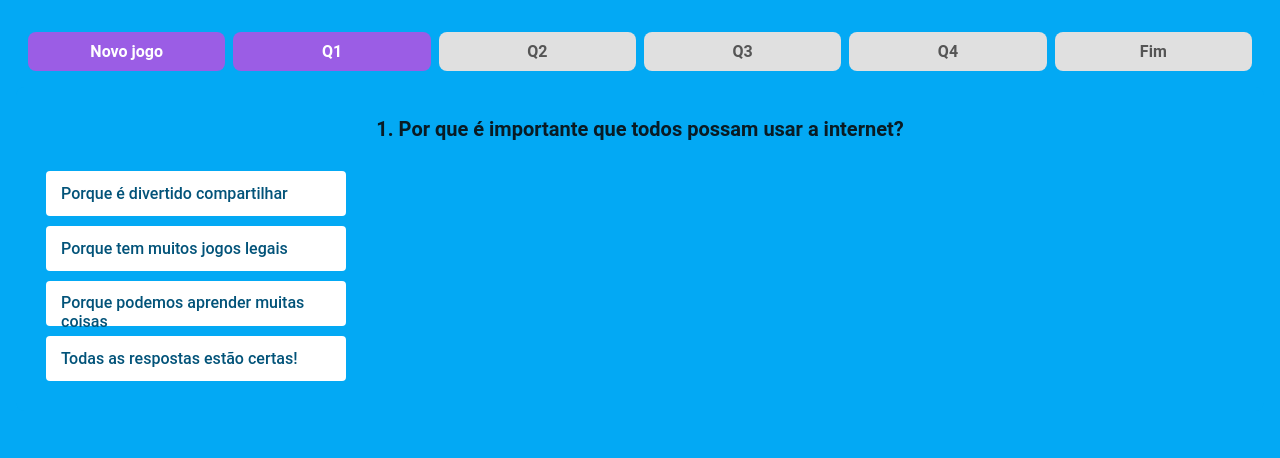
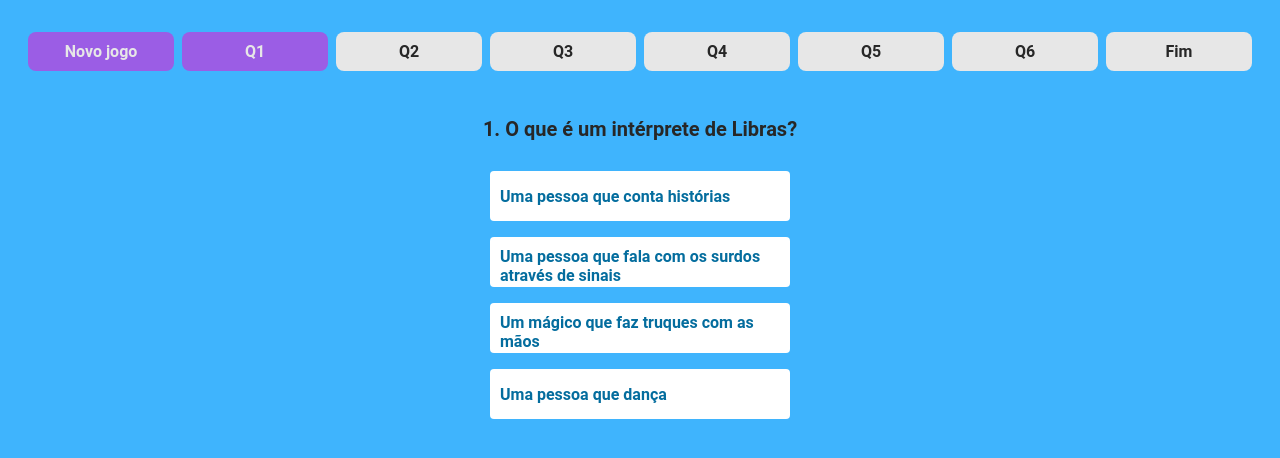
Before and after one commit to MahFelix/universo-diverso, a React (Vite) app: page /quiz in a window 1280 px wide. Both pictures are taken after a click on the button "JOGAR". Shown: the top 458 px of the page. Built offline with nearby package versions, Linux system fonts and the light colour scheme.

Commit message:
ajustes quiz

```diff
--- a/src/components/QuizQuestion.jsx
+++ b/src/components/QuizQuestion.jsx
@@ -1,9 +1,12 @@
+import { CheckBoxOutlined,  } from '@mui/icons-material';
+
 import {
   QuestionContainer,
   QuestionText,
   OptionsGrid,
   OptionButton,
   ContinueButton,
+  FeedbackText
 } from "../styles/Quiz";
 
 function QuizQuestion({
@@ -16,7 +19,9 @@ function QuizQuestion({
 }) {
   return (
     <QuestionContainer role="region" aria-labelledby={`question-${question.id}`}>
-      <QuestionText id={`question-${question.id}`}>{question.id}. {question.text}</QuestionText>
+      <QuestionText tabIndex="0"  id={`question-${question.id}`} >
+          {question.id}. {question.text}
+      </QuestionText>
 
       <OptionsGrid>
         {question.options.map((option) => (
@@ -25,43 +30,30 @@ function QuizQuestion({
             selected={selectedAnswer === option.id}
             onClick={() => !showFeedback && onAnswerSelect(option.id)}
             aria-checked={selectedAnswer === option.id}
-            role="radio"
+            role="option"
             style={{
               backgroundColor:
                 showFeedback
                   ? option.id === question.correctAnswer
-                    ? "#4CAF50"
+                    ? "var(--green-button-color)"
                     : selectedAnswer === option.id
-                    ? "#B22222"
+                    ? "var(--red-button-color)"
                     : ""
                   : "",
-              color: showFeedback && option.id === question.correctAnswer ? "#FFFFFF" : "",
+              color: showFeedback && option.id == question.correctAnswer ? "#272727" : "",
               cursor: showFeedback ? "default" : "pointer",
             }}
           >
             {option.text}
-            {showFeedback && (
-              <>
-                {option.id === question.correctAnswer && (
-                  <span role="img" aria-label="resposta correta">
-                    ✅
-                  </span>
-                )}
-                {selectedAnswer === option.id && option.id !== question.correctAnswer && (
-                  <span role="img" aria-label="resposta errada">
-                    ❌
-                  </span>
-                )}
-              </>
-            )}
+            {showFeedback}
           </OptionButton>
         ))}
       </OptionsGrid>
 
       {showFeedback && (
-        <div className="feedback-popup">
-          <p>{feedback}</p>
-          <ContinueButton onClick={onContinue}>Próxima pergunta</ContinueButton>
+        <div className="feedbackDiv">
+          <FeedbackText id={`feedback da questão-${feedback}`}>{feedback}</FeedbackText>
+          <ContinueButton  aria-label="Botão para próxima pergunta" onClick={onContinue}>Próxima pergunta</ContinueButton>
         </div>
       )}
     </QuestionContainer>
--- a/src/pages/QuizContainer.jsx
+++ b/src/pages/QuizContainer.jsx
@@ -8,67 +8,98 @@ import { Container, ProgressBar, ProgressStep } from "../styles/Quiz";
 const quizData = {
   title: "Quiz de Acessibilidade",
   description:
-    "Vamos aprender juntos sobre como tornar a internet um lugar legal para todos!",
+    "Entenda as questões e desafios da acessibilidade digital para usuários com deficiência",
   questions: [
     {
       id: 1,
-      text: "Por que é importante que todos possam usar a internet?",
+      text: "O que é um intérprete de Libras?",
       options: [
-        { id: "a", text: "Porque é divertido compartilhar" },
-        { id: "b", text: "Porque tem muitos jogos legais" },
-        { id: "c", text: "Porque podemos aprender muitas coisas" },
-        { id: "d", text: "Todas as respostas estão certas!" },
+        { id: "a", text: "Uma pessoa que conta histórias" },
+        { id: "b", text: "Uma pessoa que fala com os surdos através de sinais" },
+        { id: "c", text: "Um mágico que faz truques com as mãos" },
+        { id: "d", text: "Uma pessoa que dança" },
+      ],
+      correctAnswer: "b",
+      feedback:
+        "Isso mesmo! A Libras é a língua de sinais brasileira, usada para que as pessoas surdas possam se comunicar!",
+      incorrectFeedback:
+        "Não foi dessa vez. Um intérprete de Libras é pessoa que fala com os surdos através de sinais. A Libras é a língua de sinais brasileira, usada para que as pessoas surdas possam se comunicar!",
+    },
+    {
+      id: 2,
+      text: "Por que devemos perguntar como ajudar alguém, em vez de supor?",
+      options: [
+        { id: "a", text: "Porque é desinteressante" },
+        { id: "b", text: "Para evitar conversas" },
+        { id: "c", text: "Para garantir que a ajuda realmente atenda às necessidades da pessoa" },
+        { id: "d", text: "Porque só algumas pessoas gostam de ajuda" },
+      ],
+      correctAnswer: "c",
+      feedback:
+        "Isso mesmo! Perguntar é uma maneira respeitosa de oferecer apoio!",
+      incorrectFeedback:
+        "Não foi dessa vez. Devemos perguntar antes de ajudar alguém, para garantir que a ajuda realmente atenda às necessidades da pessoa perguntar é uma maneira respeitosa de oferecer apoio!",
+    },
+    {
+      id: 3,
+      text: "O que é acessibilidade digital",
+      options: [
+        { id: "a", text: "Uma maneira de conectar computadores" },
+        { id: "b", text: "Aumentar a velocidade de internet" },
+        { id: "d", text: "Um novo tipo de jogo" },
+        { id: "d", text: "Garantir que pessoas com diferentes habilidades possam usar sites e aplicativos" },
+
       ],
       correctAnswer: "d",
       feedback:
-        "Isso mesmo! A internet é para todos se divertirem, aprenderem e compartilharem juntos! 🌈",
+        "Isso mesmo! A acessibilidade digital é essencial para todos terem acesso à informação online!",
       incorrectFeedback:
-        "Quase lá! Lembre-se que a internet tem muitas coisas legais para todos! 😊",
+        "Não foi dessa vez. Acessibilidade digital é garantir que pessoas com diferentes habilidades possam usar sites e aplicativos a acessibilidade digital é essencial para todos terem acesso à informação online!",
     },
     {
-      id: 2,
-      text: "Como podemos ajudar um amigo que não enxerga a usar o computador?",
+      id: 4,
+      text: "O que podemos fazer se um amigo autista não quiser participar de uma atividade?",
       options: [
-        { id: "a", text: "Com um leitor de tela especial" },
-        { id: "b", text: "Descrevendo as imagens" },
-        { id: "c", text: "Usando sons e músicas" },
-        { id: "d", text: "Todas as formas ajudam!" },
+        { id: "a", text: "Forçá-lo a ir" },
+        { id: "b", text: "Respeitar sua escolha e oferecer apoio, se ele mudar de ideia" },
+        { id: "c", text: "Falar mal dele" },
+        { id: "d", text: "Ignorar o que ele sente" },
+      ],
+      correctAnswer: "b",
+      feedback:
+        "Isso mesmo! É essencial respeitar as decisões de cada pessoa e ser um amigo compreensivo!",
+      incorrectFeedback:
+        "Não foi dessa vez. Se seu amigo não quiser participar, você deve respeitar sua escolha e oferecer apoio, se ele mudar de ideia. É essencial respeitar as decisões de cada pessoa e ser um amigo compreensivo!",
+    },
+    {
+      id: 5,
+      text: "Por que é importante ter legendas em filmes?",
+      options: [
+        { id: "a", text: "Porque é bonito" },
+        { id: "b", text: "Para que pessoas surdas ou com dificuldades auditivas possam entender e aproveitar o filme" },
+        { id: "c", text: "Para que as pessoas que falam outras línguas possam entender" },
+        { id: "d", text: " Apenas para adicionar informações" },
+      ],
+      correctAnswer: "b",
+      feedback:
+        "Isso mesmo!  As legendas garantem que todos possam aproveitar as histórias contadas nos filmes!",
+      incorrectFeedback:
+        "Não foi dessa vez. As legendas são importantes para que pessoas surdas ou com dificuldades auditivas possam entender e aproveitar o filme. Elas garantem que todos possam aproveitar as histórias contadas nos filmes!",
+    },
+    {
+      id: 6,
+      text: "Como as rampas ajudam as pessoas?",
+      options: [
+        { id: "a", text: "Elas não ajudam" },
+        { id: "b", text: "Elas são perigosas" },
+        { id: "c", text: "Elas servem apenas para os cães" },
+        { id: "d", text: "Elas permitem que pessoas com dificuldades de mobilidade entrem em locais altos" },
       ],
       correctAnswer: "d",
       feedback:
-        "Parabéns! Existem várias formas de ajudar nossos amigos a usarem o computador! 🌟",
+        "Isso mesmo! Elas permitem que pessoas com dificuldades de mobilidade entrem em locais altos. Rampas são essenciais para garantir que todos consigam acessar diferentes lugares!",
       incorrectFeedback:
-        "Tente novamente! Existem muitas maneiras de ajudar nossos amigos. 🤗",
-    },
-    {
-      id: 3,
-      text: "Qual é a melhor forma de fazer um vídeo para todos os amigos?",
-      options: [
-        { id: "a", text: "Colocando legendas coloridas" },
-        { id: "b", text: "Usando uma linguagem simples" },
-        { id: "c", text: "Falando devagar e claro" },
-        { id: "d", text: "Todas as opções juntas!" },
-      ],
-      correctAnswer: "d",
-      feedback:
-        "Isso mesmo! Quanto mais formas diferentes de entender o vídeo, melhor para todos! 🎥✨",
-      incorrectFeedback:
-        "Continue tentando! Pense em como todos os amigos podem entender o vídeo. 🎬",
-    },
-    {
-      id: 4,
-      text: "O que é acessibilidade?",
-      options: [
-        { id: "a", text: "É um jogo muito legal" },
-        { id: "b", text: "É uma forma de fazer amigos" },
-        { id: "c", text: "É deixar tudo fácil para todos" },
-        { id: "d", text: "É um tipo de brincadeira" },
-      ],
-      correctAnswer: "c",
-      feedback:
-        "Certinho! Acessibilidade é fazer com que todos possam participar facilmente! 🌈✨",
-      incorrectFeedback:
-        "Quase lá! Pense em como podemos ajudar todos a participarem juntos! 🤝",
+        "Não foi dessa vez. As rampas permitem que pessoas com dificuldades de mobilidade entrem em locais altos. Rampas são essenciais para garantir que todos consigam acessar diferentes lugares!",
     },
   ],
 };
@@ -155,7 +186,7 @@ function QuizContainer() {
             path={`questao/${question.id}`}
             element={
               <>
-                <ProgressBar>
+                <ProgressBar id={`question-${question.id}`}>
                   <ProgressStep active={currentQuestion >= 0}>Novo jogo</ProgressStep>
 
                   {quizData.questions.map((_, index) => (
--- a/src/styles/Quiz.js
+++ b/src/styles/Quiz.js
@@ -8,7 +8,7 @@ export const Container = styled.div`
   flex-direction: column;
   height: 100vh;
   width: 100vw;
-  background-color: #03a9f4;
+  background-color: var(--blue-card);
   padding: 1rem;
   box-sizing: border-box;
   overflow: hidden;
@@ -31,8 +31,8 @@ export const ProgressStep = styled.div`
   margin: 0 4px;
   border-radius: 8px;
   font-weight: bold;
-  background-color: ${(props) => (props.active ? "#9b5de5" : "#e0e0e0")};
-  color: ${(props) => (props.active ? "#fff" : "#555")};
+  background-color: ${(props) => (props.active ? "var(--progress-violet)" : "var(--secondary-color)")};
+  color: ${(props) => (props.active ? "var(--secondary-color)" : "var(--primary-color)")};
 `;
 
 //
@@ -76,47 +76,52 @@ export const HeaderText = styled.h3`
   text-align: center;
   font-size: 18px;
   margin-top: 5px;
-  color: #4caf50;
+  color: var(--green-button-color);
+`;
+
+export const feedbackDiv = styled.div `
+  display: flex;
+  flex-direction: column;
+  justify-content: center;
+  align-items: center;
+  gap: 1rem;
+  max-width: 500px;
 `;
 
 export const FeedbackText = styled.p`
-  margin: 15px 0;
+  font-weight: bold;
   text-align: center;
-  font-size: 14px;
-  line-height: 1.5;
+  font-size: 16px;
+  padding: 40px;
 `;
 
 //
 // BOTÕES REUTILIZÁVEIS
 //
 const BaseButton = styled.button`
-  border: none;
-  border-radius: 4px;
   font-weight: bold;
-  cursor: pointer;
 `;
 
 export const PrimaryButton = styled(BaseButton)`
-  background-color: #025379;
-  color: #fff;
+  background-color: var(--blue-button-color);
+  color: var(--blue-button-text);
   padding: 10px 20px;
 
   &:hover {
-    color: #025379;
-    background-color: #fff;
+    color: var(--blue-button-text-hover);
+    background-color: var(--blue-button-color-hover);
   }
 `;
 
 export const OutlineButton = styled(BaseButton)`
-  background-color: #fff;
-  color: #025379;
+  background-color: var(--blue-button-text);
+  color: var(--blue-button-color);
   padding: 10px 20px;
   border-radius: 20px;
-  font-size: 16px;
 
   &:hover {
-    color: #f0f0f0;
-    background-color: #70cdf8;
+    color: var(--blue-button-text-hover);
+    background-color: var(--blue-button-color-hover);
   }
 `;
 
@@ -128,61 +133,51 @@ export const StartButton = styled(OutlineButton)`
 export const RestartButton = styled(OutlineButton)``;
 
 export const ContinueButton = styled.button`
-  background-color: #4caf50;
-  color: #242424;
-  padding: 0.75rem 1.5rem;
-  border: none;
-  border-radius: 12px;
-  font-size: 1rem;
+  background-color: var(--secondary-button-color);
+  color: var(--secondary-button-text);
   font-weight: bold;
-  cursor: pointer;
-  margin-top: 1.5rem;
 
   &:hover {
-    color: #45a049;
-    background-color: #fff;
+    color: var(--secondary-button-text-hover);
+    background-color: var(--secondary-button-color-hover);
   }
-
 `;
 
 export const OptionButton = styled.button`
-  background-color: white;
-  color: #025379;
-  border: none;
-  padding: 12px 15px;
+  background-color: var(--blue-button-text);
+  color: var(--blue-button-color);
+  height: 50px;
+  padding: 10px;
   border-radius: 4px;
-  font-weight: 500;
-  cursor: pointer;
+  font-weight: bold;
   text-align: left;
+  align-itens: center;
+  justify-content: space-between;
 
   &:hover {
-    color: white;
-    background-color: #025379;
-    transform: translateY(-4px); /* ef eito flutuante */
+    color: var(--primary-color);
+    background-color: var(--blue-button-color-hover);
     box-shadow: 0 8px 16px rgba(0, 0, 0, 0.2); /* sombra suave */
   }
 
   ${({ selected }) =>
     selected &&
     css`
-      color: #091b24;;
-      background-color: white;
+      color:var(--primary-color);
+      background-color: var(--secondary-color);
     `}
 `;
-
 
 export const CloseButton = styled.button`
   position: absolute;
   top: 10px;
   right: 10px;
   background: none;
-  border: none;
   font-size: 20px;
-  cursor: pointer;
-  color: #757575;
+  color: var(--primary-color);
 
   &:hover {
-    color: #000;
+    color: #000000;
   }
 `;
 
@@ -190,10 +185,10 @@ export const CloseButton = styled.button`
 // CONTAINERS ESPECÍFICOS
 //
 export const ResultContainer = styled.div`
-  background-color: #03a9f4;
+  background-color: var(--blue-card);
   padding: 40px 30px;
   border-radius: 8px;
-  color: #091b24;
+  color: var(--primary-color);
   text-align: center;
   display: flex;
   flex-direction: column;
@@ -205,19 +200,19 @@ export const QuestionContainer = styled.div`
   display: flex;
   flex-direction: column;
   text-align: center;
-  background-color: #03a9f4;
+  background-color: var(--blue-card);
   padding: 30px;
-  border-radius: 8px;
-  color: #091b24;
+  color: var(--primary-color);
   position: relative;
 `;
 
 export const OptionsGrid = styled.div`
-  display: grid;
+  display: flex;
+  flex-direction: column;
   justify-content: center;
-  width: 100%;
-  grid-template-columns: 1fr;
-  gap: 10px;
+  align-items: center;
+  height: 100%;
+  gap: 1rem;
 `;
 
 export const IntroContainer = styled(ResultContainer)`
--- a/src/styles/globalStyles.js
+++ b/src/styles/globalStyles.js
@@ -2,24 +2,45 @@ import { createGlobalStyle } from 'styled-components';
 
 export const GlobalStyle = createGlobalStyle`
   :root {
-    --primary-color: #54c1d3;
-    --secondary-color: #88e0ef;
-    --orange-card: #FFA91D
-    ;
+    --primary-color: #272727;
+    --secondary-color: #e7e7e7;
+    --background-color: #f5f5f5;
+    --orange-card: #FFA91D;
     --green-card: #2af742;
-    --blue-card: #1ba7ff;
+    --blue-card: #3fb4fd;
     --red-card: #EA787E;
-    --light-green-card:#50c05f;
-    --background-color: #f5f5f5;
+    --light-green-card: #50c05f;
+    --progress-violet: #9b5de5;
     --sidebar-bg: #ffffff;
-    --text-color: #333;
+    --text-color: #333333;
     --card-text: #ffffff;
     --login-bg: #d0f2f7;
-    --button-color: #000;
-    --button-text: #FFF;
-    --button-hover: #333;
-    --button-text-hover: #FFF;
-    --border-input:#747373;
+    --border-input: #747373;
+
+    --primary-button-color: #272727;
+    --primary-button-text: #FFFFFF;
+    --primary-button-color-hover: #3d3d3d;
+    --primary-button-text-hover: #FFFFFF;
+
+    --secondary-button-color: #FFFFFF;
+    --secondary-button-text: #272727;
+    --secondary-button-color-hover: #d6d5d5;
+    --secondary-button-text-hover: #272727;
+
+    --green-button-color: #15971a;
+    --green-button-text: #eeeeee;
+    --green-button-color-hover:rgb(31, 179, 35);
+    --green-button-text-hover: #eeeeee;
+
+    --red-button-color:rgb(255, 38, 38);
+    --red-button-text: #272727;
+    --red-button-color-hover: rgb(255, 64, 64);
+    --red-button-text-hover: #272727;
+
+    --blue-button-color: #046d9e;
+    --blue-button-text: #ffffff;
+    --blue-button-color-hover:rgb(130, 162, 177);
+    --blue-button-text-hover:rgb(216, 216, 216);
   }
 
   * {
@@ -38,16 +59,16 @@ export const GlobalStyle = createGlobalStyle`
     width: 300px;
     height: 45px;
     cursor: pointer;
-    background: var(--button-color);
-    color: var(--button-text);
+    background: var(--primary-button-color);
+    color: var(--primary-button-text);
     font-size: 16px;
     border: none;
     border-radius: 6px;
   }
 
   button:hover {
-    background: var(--button-hover);
-    color: var(--button-text-hover);
+    background: var(--primary-button-color-hover);
+    color: var(--primary-button-text-hover);
   }
 
   Link {
```
